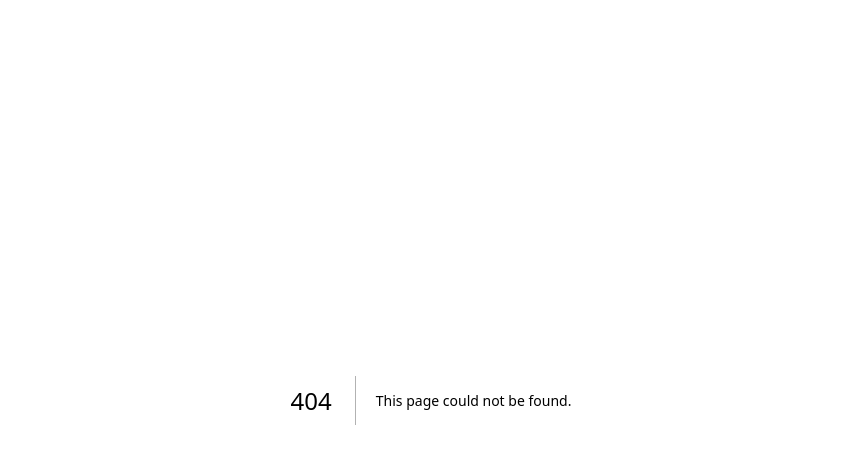
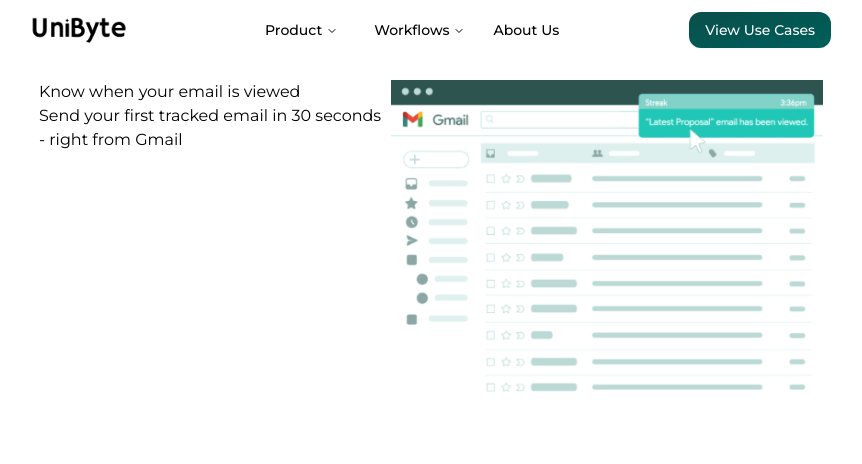
Before and after one commit to aayushcyy/bytely, a Next.js app: page /email-tracking in a window 1280 px wide. Before the commit this address had no page. Shown: the top 464 px of the page, without its empty margins (209-1071 px from the left). Built offline with nearby package versions, Linux system fonts and the light colour scheme.

Commit message:
started email tracking page

```diff
--- a/app/Component/Navbar.jsx
+++ b/app/Component/Navbar.jsx
@@ -35,7 +35,9 @@
               <NavigationMenuLink href="/feature" className="w-40">
                 CRM
               </NavigationMenuLink>
-              <NavigationMenuLink href="#">Email Tracking</NavigationMenuLink>
+              <NavigationMenuLink href="/email-tracking">
+                Email Tracking
+              </NavigationMenuLink>
               <NavigationMenuLink href="#">Streak Share</NavigationMenuLink>
             </NavigationMenuContent>
           </NavigationMenuItem>
--- /dev/null
+++ b/app/email-tracking/page.jsx
@@ -0,0 +1,20 @@
+import React from "react";
+import Navbar from "../Component/Navbar";
+import Image from "next/image";
+
+export default function page() {
+  return (
+    <div className="w-full flex flex-col">
+      <Navbar />
+      <section className="w-full h-[80vh] px-62 flex pt-20">
+        <div>
+          <p>Know when your email is viewed</p>
+          <p>Send your first tracked email in 30 seconds - right from Gmail</p>
+        </div>
+        <div>
+          <Image src="/emailTracking.png" alt="" width={600} height={600} />{" "}
+        </div>
+      </section>
+    </div>
+  );
+}
```
Also changed, not shown: public/emailTracking.png (added).
